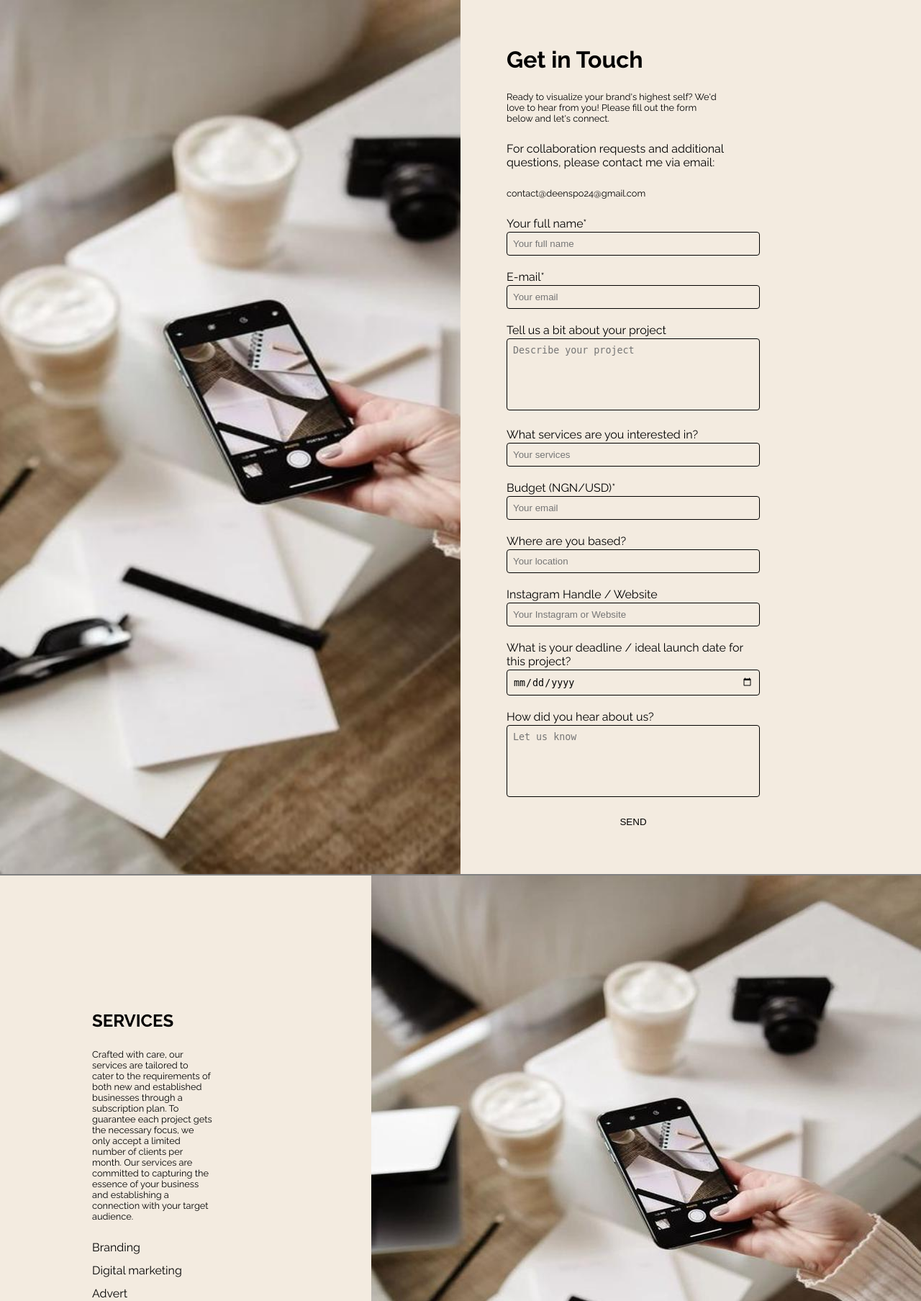
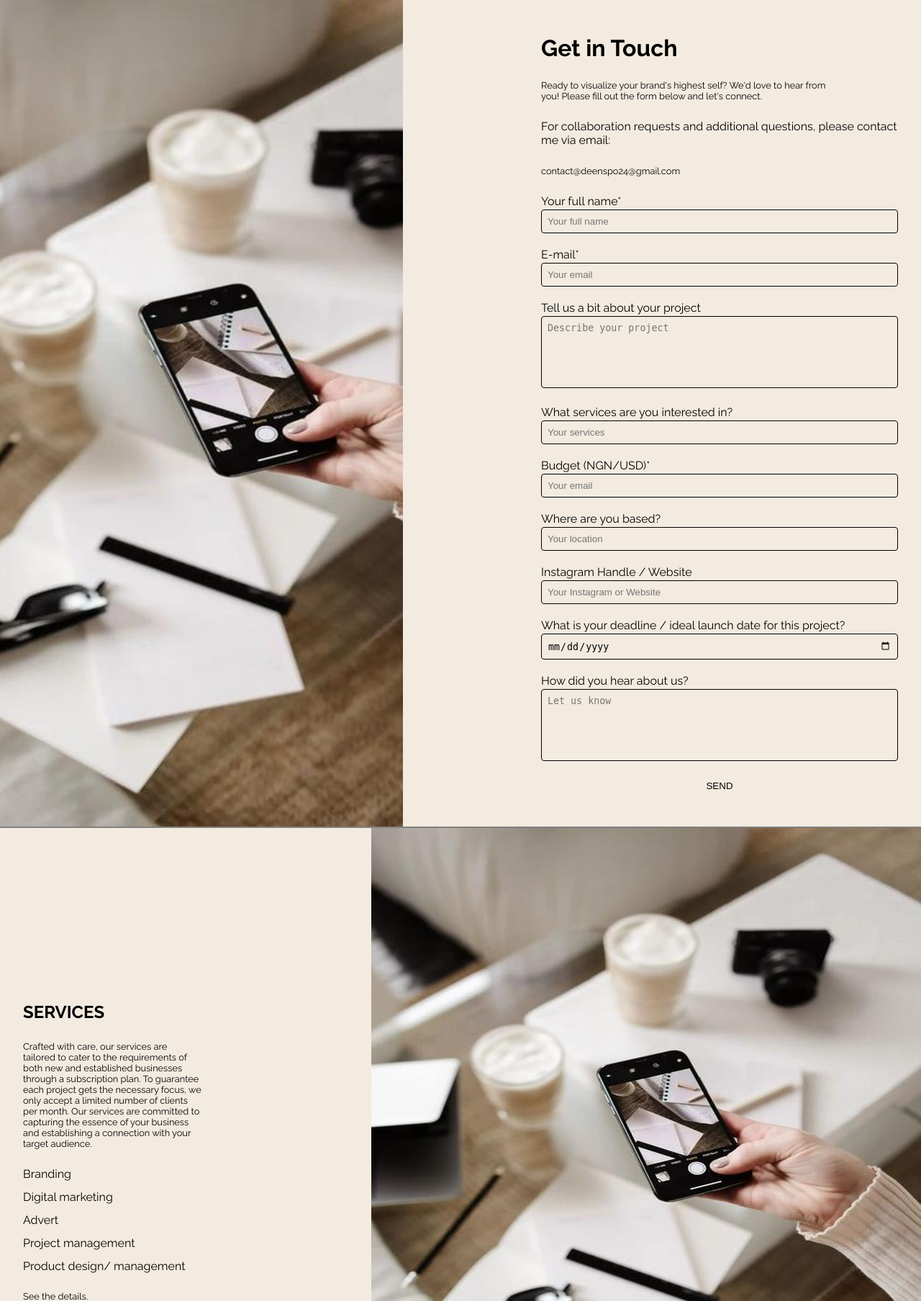
Before and after one commit to sirunique/Agencyportfolio, a PHP site: page /contact in a window 1280 px wide. Shown: the part 114-1921 px from the top of the page at 72% size. Run offline with PHP 8.4, Linux system fonts and the light colour scheme; some libraries are stand-ins or nearby versions.

Commit message:
updating contact page

```diff
--- a/pages/contact/contact_css.php
+++ b/pages/contact/contact_css.php
@@ -62,14 +62,6 @@
         border-bottom: 2px solid grey;
     }
 
-    .grid-img {
-        flex: 1;
-        width: 100%;
-        height: 100%;
-        object-fit: cover;
-        display: block;
-    }
-
     .contact--3 {
         display: grid;
         grid-template-columns: repeat(3, auto);
@@ -81,6 +73,8 @@
     @media only screen and (min-width: 780px) {
         .contact {
             grid-template-columns: 1fr 1fr;
+            column-gap: 10rem;
+            row-gap: 0;
         }
 
         .contact--1 img {
@@ -88,9 +82,10 @@
         }
 
         .element-align {
-            justify-content: center;
+            display: flex;
+            flex-direction: column;
             gap: 2vw;
-            width: 80%;
+            padding: 3rem 2rem;
         }
 
         .contact:not(:nth-of-type(2)) {
--- a/pages/contact/index.php
+++ b/pages/contact/index.php
@@ -10,7 +10,7 @@ include('./pages/contact/contact_css.php');
 <div class="section contact row contact--1">
     <img class='grid-img lazy-img' src="images/image2-lazy-loading.jpg" data-src="images/IMG-20240906-WA0012.jpg" alt="image">
 
-    <div class="text element-align">
+    <div class="element-align">
         <h1>Get in Touch</h1>
         <p>Ready to visualize your brand's highest self? We'd love to hear from you! Please fill out the form below and let's connect.</p>
         <span>For collaboration requests and additional questions,
@@ -66,7 +66,7 @@ include('./pages/contact/contact_css.php');
         <a class="inquire" href="#">See the details.</a>
     </div>
 
-    <img class='grid-img text-img lazy-img' src="images/image2-lazy-loading.jpg" data-src="images/IMG-20240906-WA0012.jpg" alt="image">
+    <img class='grid-img lazy-img' src="images/image2-lazy-loading.jpg" data-src="images/IMG-20240906-WA0012.jpg" alt="image">
 </section>
 
 <section class="section contact row contact--3">
```
